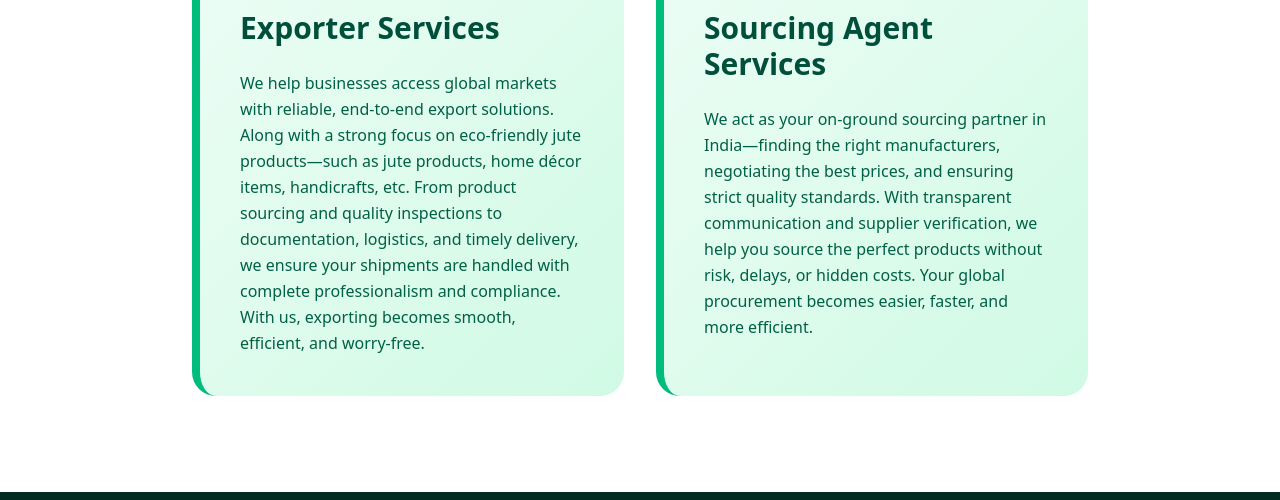
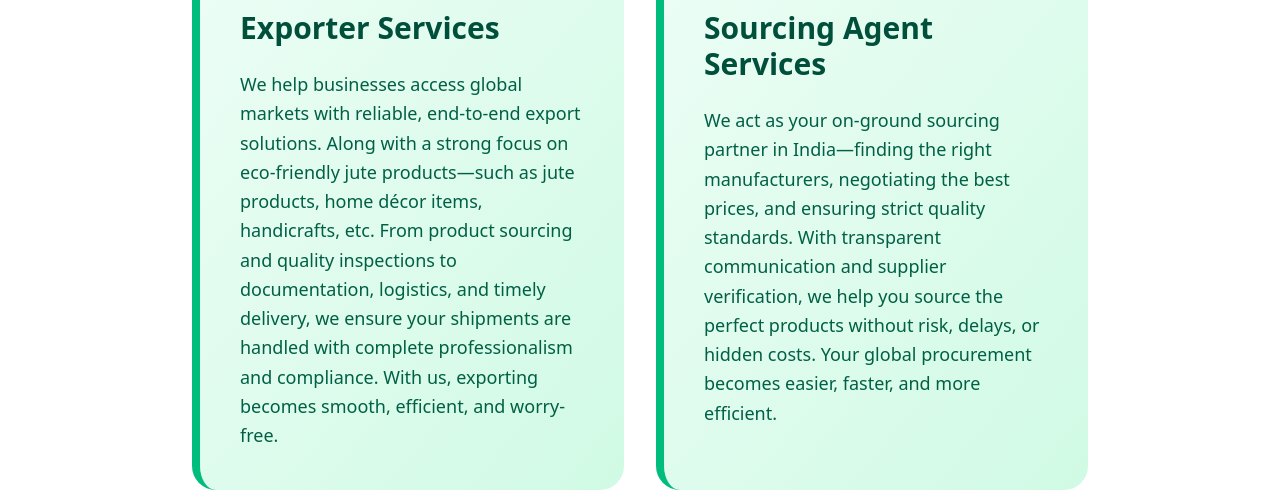
Before and after one commit to 27082004muskan/GreenVora-Exim, a React (Vite) app in the folder frontend/: page /services in a window 1280 px wide. Shown: the part 254-754 px from the top of the page. Built offline with nearby package versions, Linux system fonts and the light colour scheme; no server answers.

Commit message:
services done

```diff
--- a/frontend/src/components/Services.jsx
+++ b/frontend/src/components/Services.jsx
@@ -54,9 +54,9 @@ const Services = () => {
                 <h3 className="text-2xl sm:text-2xl lg:text-3xl font-bold text-emerald-900 mb-4 sm:mb-6">
                   {service.title}
                 </h3>
-                <p className="text-sm sm:text-base lg:text-lg-2xl text-emerald-800 leading-relaxed line-clamp-4 sm:line-clamp-none">
-                  {service.description}
-                </p>
+              <p className="text-sm sm:text-base lg:text-lg text-emerald-800 leading-relaxed whitespace-pre-line">
+  {service.description}
+</p>
               </div>
             );
           })}
```
